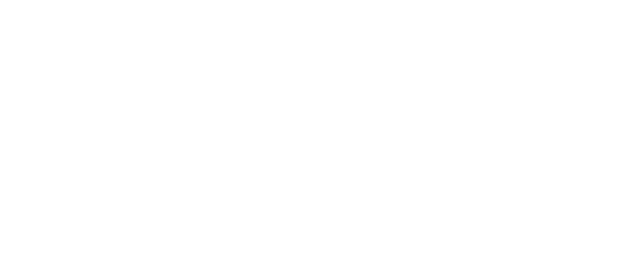
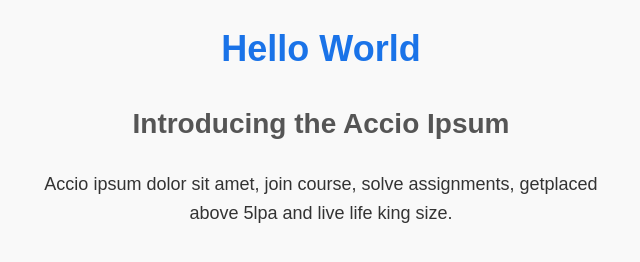
Before and after one commit to acciojob/fill-in-the-blanks-with-placeholder-text-pranshu210599, a website: page main.html in a window 1280 px wide. Shown: the whole page, without its empty margins (319-959 px from the left). Drawn offline with Linux system fonts and the light colour scheme.

Commit message:
created a submission

```diff
--- a/main.html
+++ b/main.html
@@ -1,16 +1,14 @@
 <!DOCTYPE html>
-
 <html>
-
 <head>
 	<link rel="stylesheet" href="styles.css">
 </head>
-
 <body>
+	<h1>Hello World</h1>
+	<h2>Introducing the Accio Ipsum</h2>
+	<p>Accio ipsum dolor sit amet, join course, solve assignments, getplaced above 5lpa and live life king size.</p>
 	<!-- the entire body must be written by student -->
     <script type="text/javascript" src="./script.js">
 </script>
-
 </body>
-
 </html>
--- a/script.js
+++ b/script.js
@@ -1 +1,2 @@
 //your code here
+console.log("Accio Ipsum content added successfully!");
--- a/styles.css
+++ b/styles.css
@@ -1,2 +1,27 @@
-
+body{
+	font-family : Arial, sans-serif;
+	line-height : 1.6;
+	margin : 0;
+	padding : 0;
+	text-align : center;
+	background-color : #f9f9f9;
+	color : #333;
+}
+	h1{
+		font-size : 36px;
+		color : #1a73e8;
+		margin-top : 20px;
+	}
+	h2{
+		font-size : 28px;
+		color : #555;
+		margin-top : 10px;
+	}
+	p{
+		font-size : 18px;
+		margin-top : 20px;
+		max-width : 600px;
+		margin-left : auto;
+		margin-right : auto;
+	}
 /* Your CSS Code here. */
```
